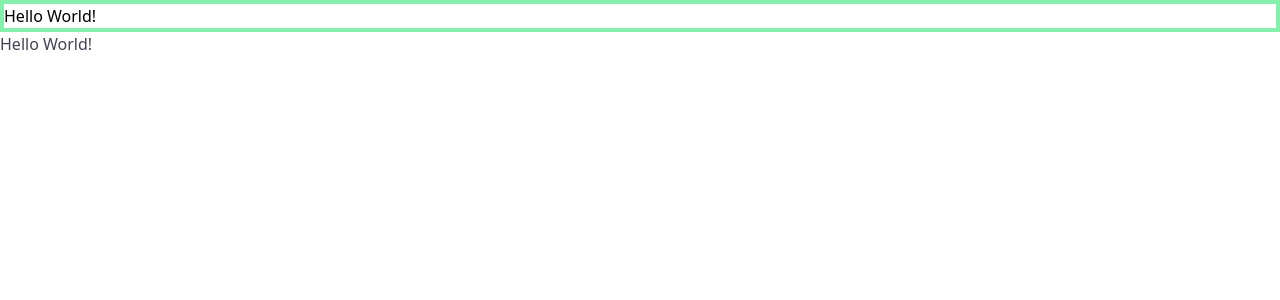
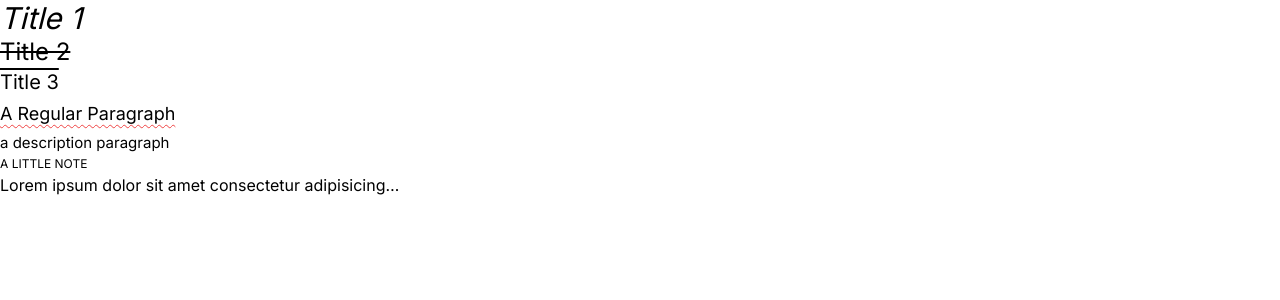
Before and after one commit to johnpathadan/react-tailwind, a React (Vite) app: page / in a window 1280 px wide. Shown: the top 300 px of the page. Built offline with nearby package versions, Linux system fonts and the light colour scheme.

Commit message:
feat: typography completed

```diff
--- a/src/App.jsx
+++ b/src/App.jsx
@@ -1,8 +1,28 @@
 function App() {
   return (
-    <div>
-      <h1 className="border-4 border-green-300">Hello World!</h1>
-      <h1 className="text-vuejs-932">Hello World!</h1>
+    <div
+      style={{
+        width: "400px",
+      }}
+    >
+      <h1 className="text-3xl italic ">Title 1</h1>
+      <h2 className="text-2xl line-through">Title 2</h2>
+      <h3 className="text-xl overline">Title 3</h3>
+      <p className="text-base leading-loose underline decoration-red-500 decoration-wavy decoration-1 underline-offset-4 capitalize">
+        a regular paragraph
+      </p>
+      <p className="text-sm lowercase">A description paragraph</p>
+      <p className="note text-xs uppercase whitespace-nowrap">A little note</p>
+      <p className="truncate">
+        Lorem ipsum dolor sit amet consectetur adipisicing elit. Unde quo
+        voluptates fuga architecto, fugit numquam? Quam recusandae voluptatibus
+        laudantium pariatur nobis corporis nam ipsam facere aliquid doloribus,
+        omnis dolore sequi voluptas! Eos rem non error a, dicta neque iure
+        maiores nostrum reiciendis deserunt ut illum suscipit optio veritatis
+        quis! Aperiam assumenda optio, tenetur dolores cum placeat. Dolorem nemo
+        ut omnis.
+      </p>
+      {/* break-words break-all*/}
     </div>
   );
 }
--- a/src/index.css
+++ b/src/index.css
@@ -1,3 +1,12 @@
+@import url("https://fonts.googleapis.com/css2?family=Inter:wght@100;400&family=Raleway:wght@100&display=swap");
+
 @tailwind base;
 @tailwind components;
 @tailwind utilities;
+
+@layer base {
+  html {
+    @apply text-black;
+    font-family: "Inter", sans-serif;
+  }
+}
--- a/tailwind.config.js
+++ b/tailwind.config.js
@@ -2,9 +2,27 @@
 export default {
   content: ["./index.html", "./src/**/*.{js,ts,jsx,tsx}"],
   theme: {
+    screens: {
+      sm: "480px",
+      md: "768px",
+      lg: "976px",
+      xl: "1440px",
+    },
+    spacing: {
+      1: "8px",
+      2: "12px",
+      3: "16px",
+      4: "24px",
+      5: "32px",
+      6: "48px",
+    },
     extend: {
+      fontSize: {
+        xs: "12px",
+        sm: "15px",
+        base: "18px",
+      },
       colors: {
-        // vuejs: "#3af736",
         vuejs: {
           100: "#3af736",
           932: "#434252",
```
